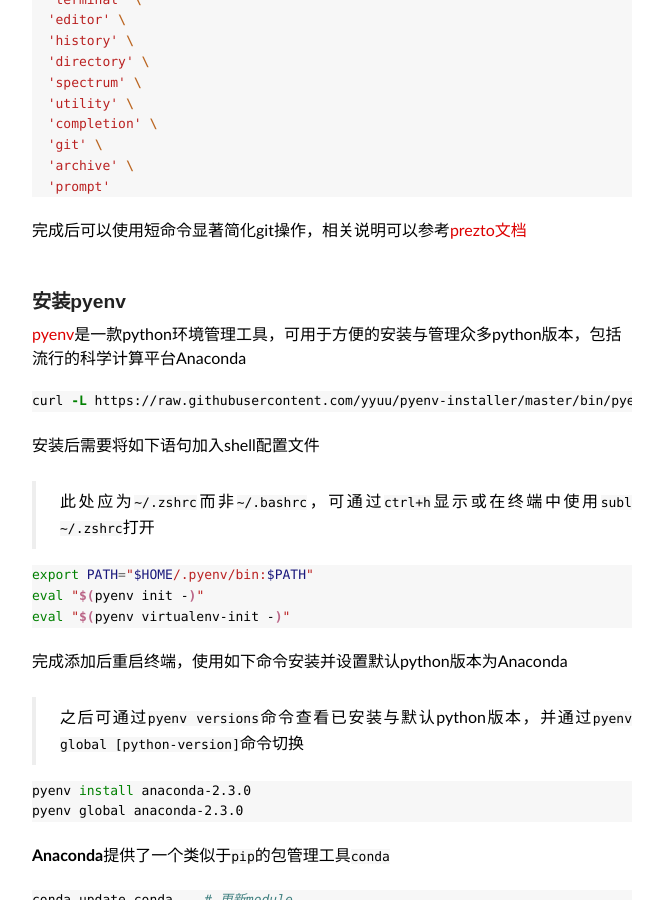
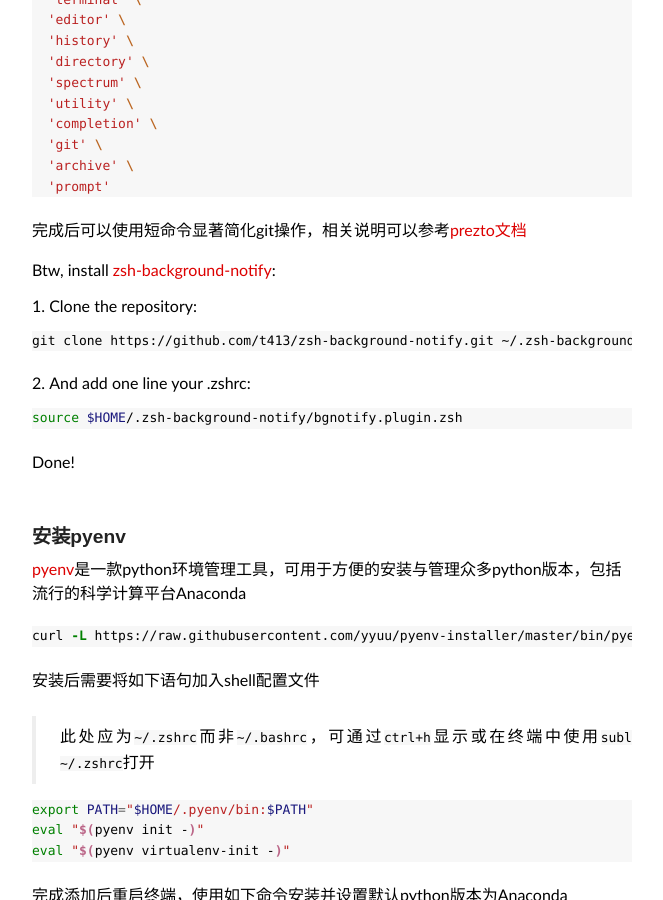
Before and after one commit to ionvision/ionvision.github.io.bk, a Jekyll site: the page built from _posts/2015-11-08-fedora-21-cuda-caffe-configuration.md, in a window 1280 px wide and 900 px high, scrolled down 2655 px. Shown: the whole window, without its empty margins (308-971 px from the left). Built offline with Jekyll 4.4.1, drawn with Linux system fonts in a browser that asks for light colours; nearby versions of some CDN libraries; some web fonts are replaced; comment, search, counter and statistics services are not loaded.

Commit message:
Add zsh-background-notify installation

````diff
--- a/_posts/2015-11-08-fedora-21-cuda-caffe-configuration.md
+++ b/_posts/2015-11-08-fedora-21-cuda-caffe-configuration.md
@@ -120,6 +120,18 @@ zstyle ':prezto:load' pmodule \
 ```
 
 完成后可以使用短命令显著简化git操作，相关说明可以参考[prezto文档](https://github.com/sorin-ionescu/prezto/tree/master/modules/git)
+
+Btw, install [zsh-background-notify](https://github.com/t413/zsh-background-notify):
+
+1. Clone the repository:
+```sh
+git clone https://github.com/t413/zsh-background-notify.git ~/.zsh-background-notify
+```
+2. And add one line your .zshrc:
+```sh
+source $HOME/.zsh-background-notify/bgnotify.plugin.zsh
+```
+Done!
 
 
 <br>
````
